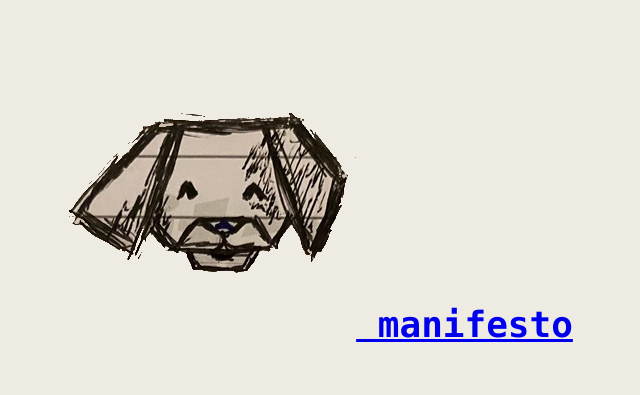
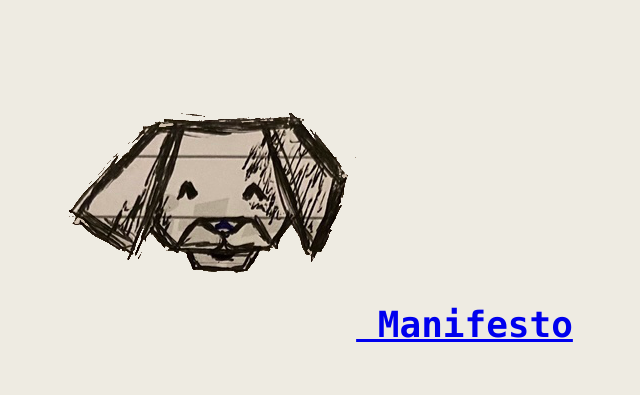
Before and after one commit to paperdog-org/paperdog-lp, a plain HTML site: page index.html in a window 1280 px wide. Shown: the top 395 px of the page, 319-959 px from the left. Drawn offline with nearby package versions, Linux system fonts and the light colour scheme; animation ran at ten frames a second.

Commit message:
Update index.html

```diff
--- a/index.html
+++ b/index.html
@@ -15,7 +15,7 @@
 	<header>
 		<a href="PaperDog_Part0.pdf" download="manifesto">
 		<img src="pdognobgfocus.png" alt="Paperdog Header">
-		manifesto</a>
+		Manifesto</a>
 	</header>
 
 	<br/>
```
